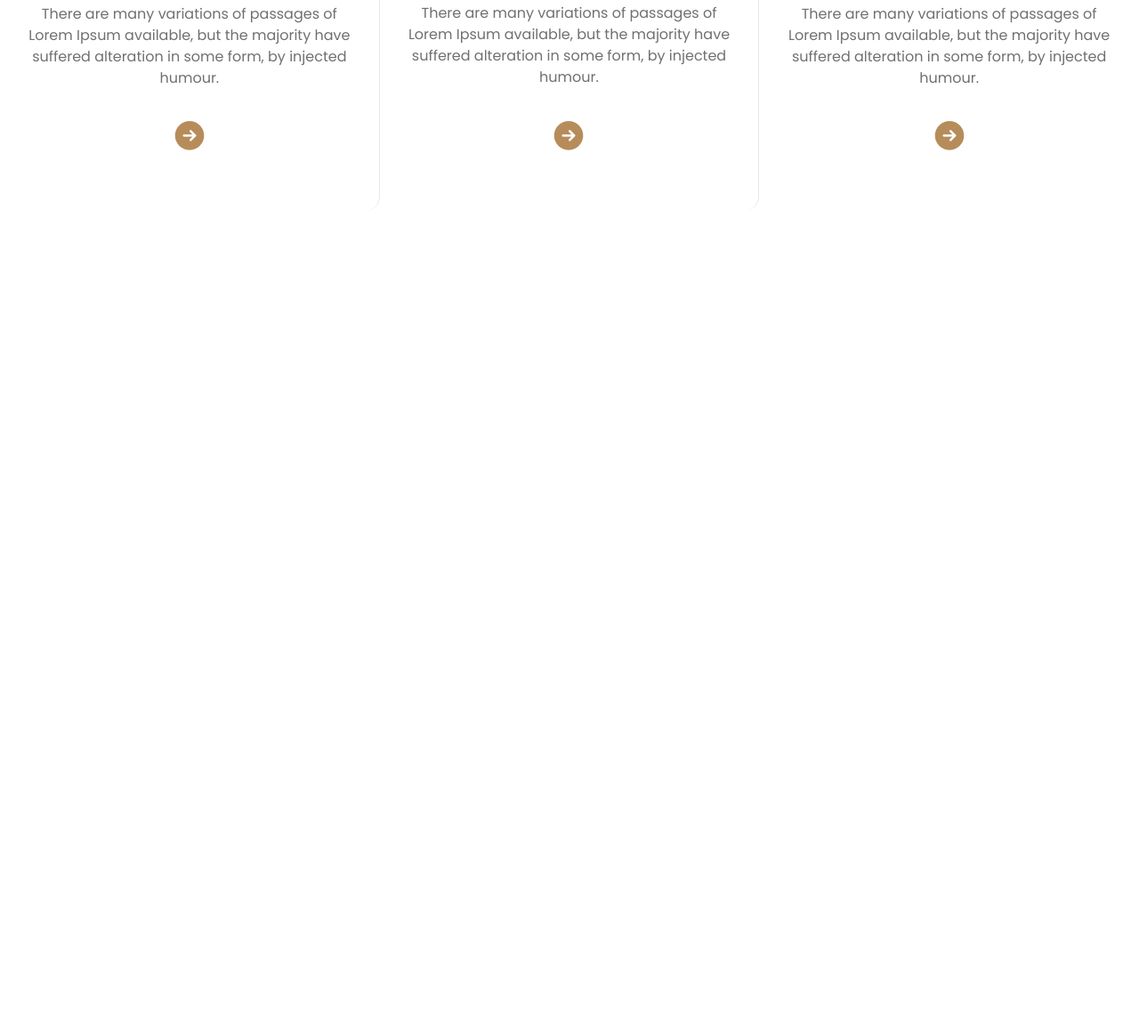
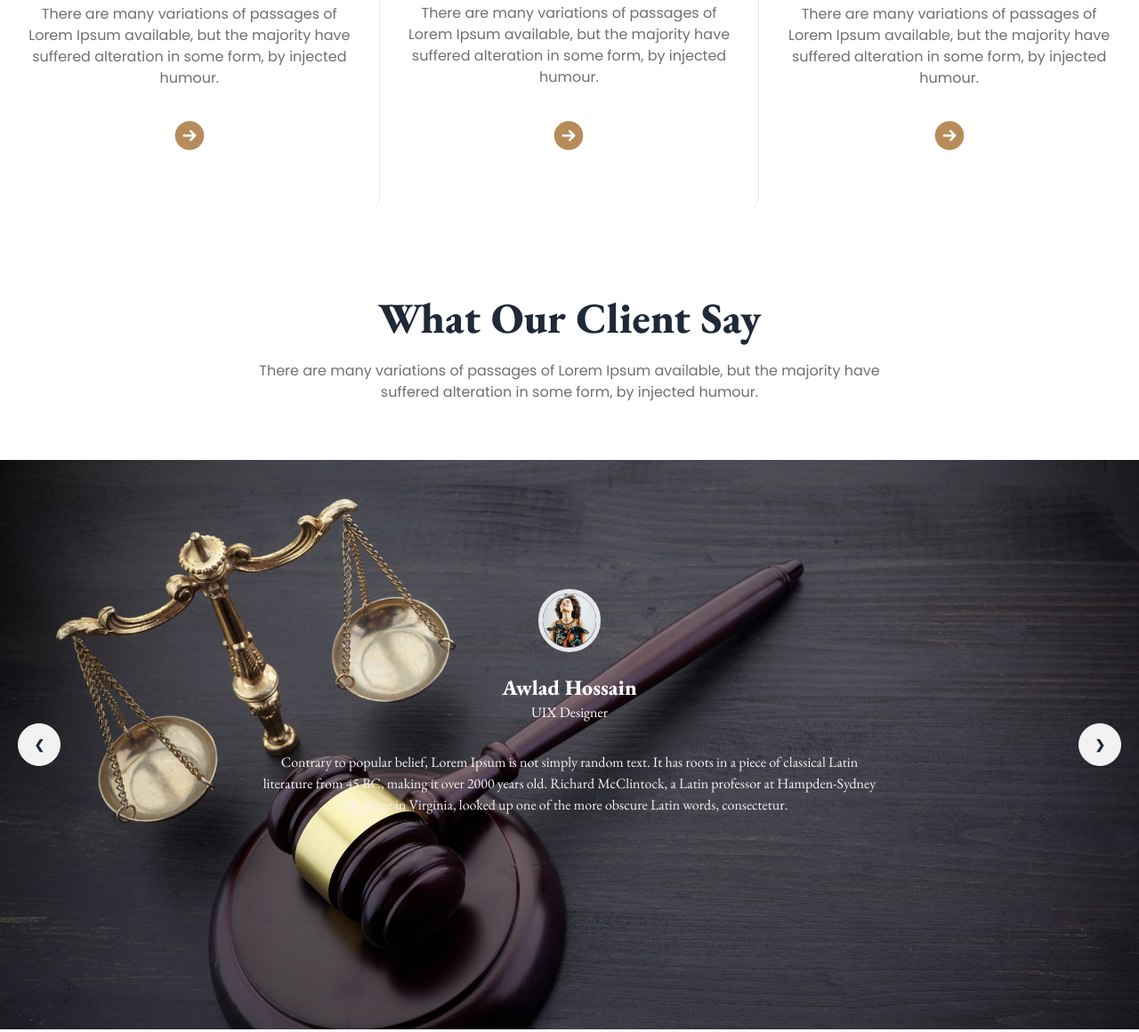
Before and after one commit to hafizur45/legal-solution, a plain HTML site: page index.html in a window 1280 px wide. Shown: the part 1829-2989 px from the top of the page at 89% size. Before the commit the page ends 2162 px from the top, so only its background shows below. Drawn offline with nearby package versions, Linux system fonts and the light colour scheme.

Commit message:
our client say added

```diff
--- a/index.html
+++ b/index.html
@@ -214,8 +214,82 @@
         </div>
 
     </section>
+<!-- our client say section -->
+    <section class="my-24 text-center">
 
-    <section>
+        <h2 class="text-5xl font-extrabold">What Our Client Say</h2>
+        <p class="font-poppins text-base text-text-primary mt-6">There are many variations of passages of Lorem Ipsum available, but the majority have <br> suffered alteration in some form, by injected humour.</p>
+
+        <div>
+            <div class="carousel w-full mt-16">
+
+                <!-- slider-1 -->
+                <div id="slide1" class="carousel-item relative w-full h-[80vh] ">
+                    <div class="opacity-100">
+                        <img src="./images/slider-1.jpg" class="w-full" />
+                    </div>
+
+
+                  <div class="absolute  left-0 lg:bottom-60  w-full">
+                    <div class="flex justify-center">
+                        <img class="text-center border-[5px] rounded-full" src="./images/client.png" alt="">
+                    </div>
+
+                    <h2 class="text-2xl font-extrabold text-white mt-6">Awlad Hossain</h2>
+                    <p class="text-white mb-8 text-base">UIX Designer</p>
+                    <p class="text-[#F3F3F3] w-4/5 m-auto text-base">Contrary to popular belief, Lorem Ipsum is not simply random text. It has roots in a piece of classical Latin <br> literature from 45 BC, making it over 2000 years old. Richard McClintock, a Latin professor at Hampden-Sydney <br> College in Virginia, looked up one of the more obscure Latin words, consectetur.</p>
+                  </div>
+                  <div class="absolute flex justify-between transform -translate-y-1/2 left-5 right-5 top-1/2">
+                    <a href="#slide4" class="btn btn-circle">❮</a>
+                    <a href="#slide2" class="btn btn-circle">❯</a>
+                  </div>
+                </div>
+
+                <!-- silde-2 -->
+                <div id="slide2" class="carousel-item relative w-full h-[80vh]">
+                    <div class="opacity-100">
+                        <img src="./images/slider-2.jpg" class="w-full" />
+                    </div>
+
+
+                  <div class="absolute  left-0 lg:bottom-60  w-full">
+                    <div class="flex justify-center">
+                        <img class="text-center border-[5px] rounded-full" src="./images/client.png" alt="">
+                    </div>
+
+                    <h2 class="text-2xl font-extrabold text-white mt-6">Awlad Hossain</h2>
+                    <p class="text-white mb-8 text-base">UIX Designer</p>
+                    <p class="text-[#F3F3F3] w-4/5 m-auto text-base">Contrary to popular belief, Lorem Ipsum is not simply random text. It has roots in a piece of classical Latin <br> literature from 45 BC, making it over 2000 years old. Richard McClintock, a Latin professor at Hampden-Sydney <br> College in Virginia, looked up one of the more obscure Latin words, consectetur.</p>
+                  </div>
+                  <div class="absolute flex justify-between transform -translate-y-1/2 left-5 right-5 top-1/2">
+                    <a href="#slide1" class="btn btn-circle">❮</a>
+                    <a href="#slide3" class="btn btn-circle">❯</a>
+                  </div>
+                </div>
+
+                <!-- slide 3 -->
+                <div id="slide3" class="carousel-item relative w-full  h-[70vh]">
+                    <div class="bg-black">
+                        <img src="./images/slider-3.jpg" class="w-full" />
+                    </div>
+
+
+                  <div class="absolute  left-0 lg:bottom-60  w-full">
+                    <div class="flex justify-center">
+                        <img class="text-center border-[5px] rounded-full" src="./images/client.png" alt="">
+                    </div>
+
+                    <h2 class="text-2xl font-extrabold text-white mt-6">Awlad Hossain</h2>
+                    <p class="text-white mb-8 text-base">UIX Designer</p>
+                    <p class="text-[#F3F3F3] w-4/5 m-auto text-base">Contrary to popular belief, Lorem Ipsum is not simply random text. It has roots in a piece of classical Latin <br> literature from 45 BC, making it over 2000 years old. Richard McClintock, a Latin professor at Hampden-Sydney <br> College in Virginia, looked up one of the more obscure Latin words, consectetur.</p>
+                  </div>
+                  <div class="absolute flex justify-between transform -translate-y-1/2 left-5 right-5 top-1/2">
+                    <a href="#slide2" class="btn btn-circle">❮</a>
+                    <a href="#slide1" class="btn btn-circle">❯</a>
+                  </div>
+                </div>
+              </div>
+        </div>
 
     </section>
 
```
Also changed, not shown: images/client.png (added).
